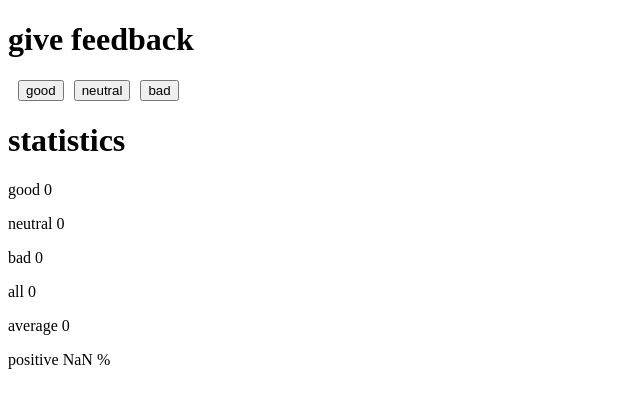
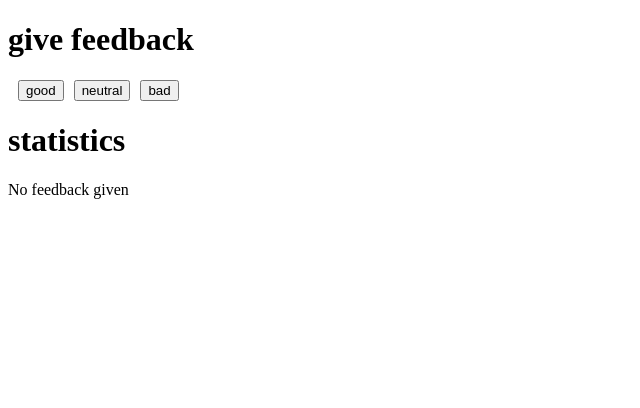
Before and after one commit to Jyddys/FullStackOpen2023, a React (Create React App) app in the folder part1/unicafe/: page / in a window 1280 px wide. Shown: the top 408 px of the page, without its empty margins (0-640 px from the left). Built offline with nearby package versions, Linux system fonts and the light colour scheme.

Commit message:
step4 done

```diff
--- a/part1/unicafe/src/App.js
+++ b/part1/unicafe/src/App.js
@@ -16,12 +16,19 @@ const Statistics = ({good, neutral, bad, reviewNumber}) => {
   return (
     <div>
       <h1>statistics</h1>
+      {total ?
+      <>
         <p>good {good}</p>
         <p>neutral {neutral}</p>
         <p>bad {bad}</p>
         <p>all {total}</p>
-        {avg ? <p>average {avg}</p> :<p>average 0</p> }
+        <p>average {avg}</p>
         <p>positive {positiveReview} %</p>
+        </>
+        :
+        <p>No feedback given</p>
+        }
+
     </div>
     )
 }
```
